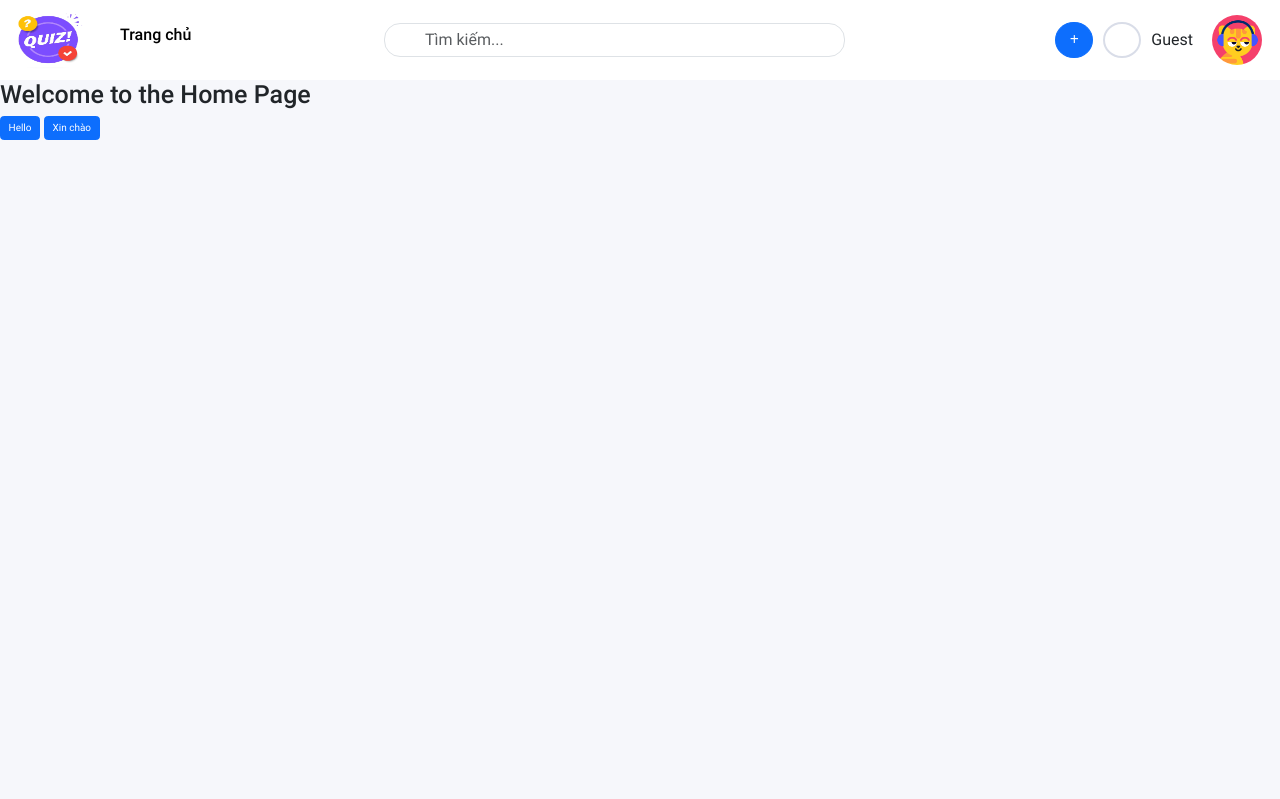
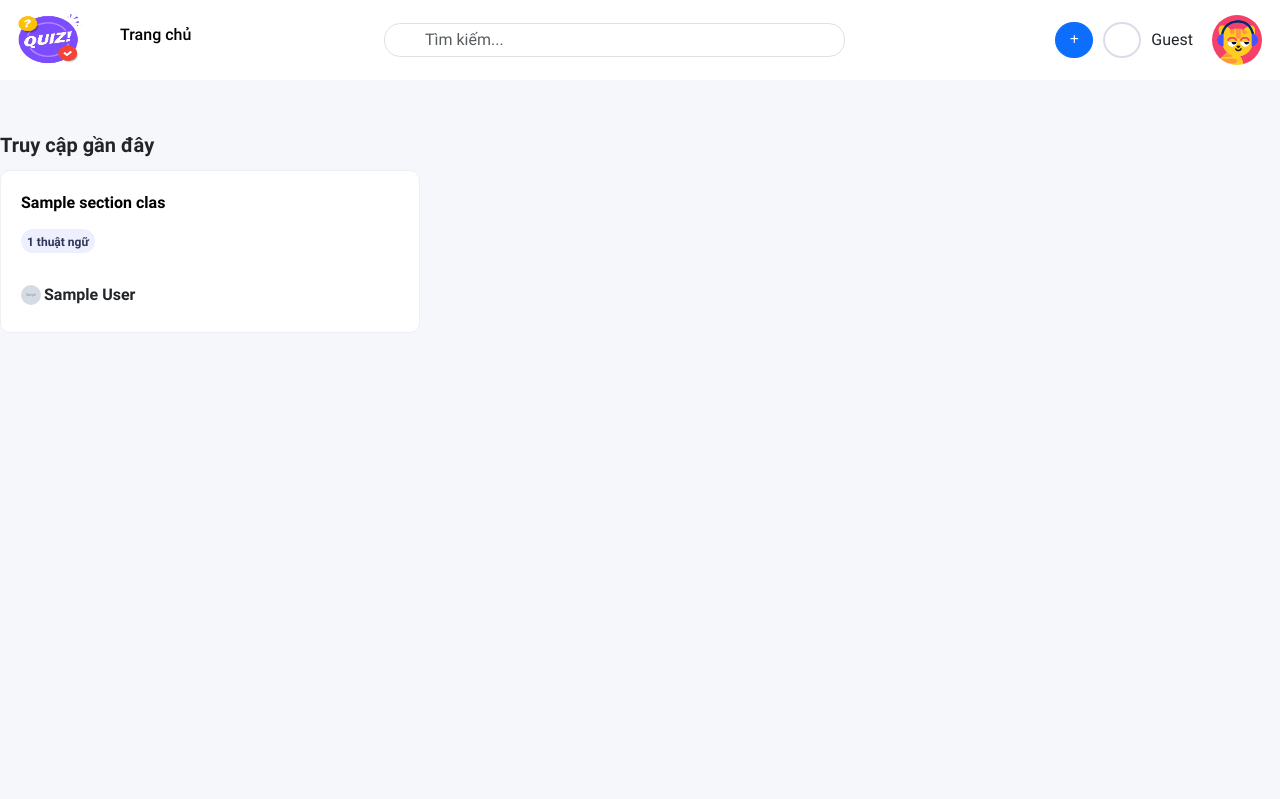
Before and after one commit to taiphanvan2k3/QuizMaker, a Flask app: template app/blueprints/home/templates/index.html in a window 1280 px wide. Run offline with Flask 3, Linux system fonts and the light colour scheme; the template is opened without the code that fills it: most values are stand-ins (such as "Sample title", 1, 10 or a date in 2020); some libraries are stand-ins or nearby versions; some web fonts are replaced.

Commit message:
feat: [QUIZ] Create feature viewing recent sections home page

```diff
--- a/app/blueprints/home/controller.py
+++ b/app/blueprints/home/controller.py
@@ -1,9 +1,11 @@
 from . import home_bp, env
 from . import model
 from ..utils.helpers import render_template_util
+from ..section_class.model import get_recent_section_classes
 
 @home_bp.route("/")
 def index():
+    recent_section_classes = get_recent_section_classes()
     return render_template_util(
-        env, "index.html", title="Home", active_menu="home"
+        env, "index.html", title="Home", active_menu="home", recent_section_classes=recent_section_classes
     )
--- a/app/blueprints/home/templates/index.html
+++ b/app/blueprints/home/templates/index.html
@@ -1,11 +1,27 @@
-{% extends '_layout.html' %}
-
-{% block css %}
-    <link rel="stylesheet" href="{{ url_for('static', filename='css/home/index.css') }}">
+{% extends '_layout.html' %} {% block css %}
+<link rel="stylesheet" href="{{ url_for('static', filename='css/home/index.css') }}" />
+{% endblock %} {% block content %}
+<div class="recent-block">
+    <span class="recent-title">Truy cập gần đây</span>
+    <div class="table-recent">
+        {% for section_class in recent_section_classes %}
+            <div class="set-preview-card" data-testid="set-preview-card">
+                <div class="set-preview-card-metadata">
+                    <div class="set-preview-card-header">
+                        <a class="section-name" href="{{url_for('section_class.section_class_detail', id=section_class.id)}}"><span>{{ section_class.name }}</span></a>
+                        <div class="term-block">
+                            <span class="term-number">{{ section_class.vocab_count }} thuật ngữ</span>
+                        </div>
+                    </div>
+                    <div class="set-preview-card-footer">
+                        <span class="d-inline-flex align-items-center">
+                            <img class="section-item__owner-avatar m-r-3" src="{{ section_class.picture }}" alt="" />
+                            <b class="section-item__created-by">{{ section_class.display_name }}</b>
+                        </span>
+                    </div>
+                </div>
+            </div>
+        {% endfor %}
+    </div>
+</div>
 {% endblock %}
-
-{% block content %}
-    <h1>Welcome to the Home Page</h1>
-    <button class="btn btn-primary">Hello</button>
-    <button class="btn btn-primary">Xin chào</button>
-{% endblock %}
--- a/app/blueprints/section_class/controller.py
+++ b/app/blueprints/section_class/controller.py
@@ -25,6 +25,7 @@ def index():
             title="Danh sách học phần",
             sections=model.get_all_section_classes(section_type),
             sectionType=section_type,
+            active_menu="section_class"
         )
     elif request.method == "POST":
         response_info = {}
@@ -61,6 +62,7 @@ def create_set():
                 env,
                 "create-edit.html",
                 title="Tạo học phần mới",
+                active_menu="section_class"
             )
         else:
             data = request.get_json()
@@ -140,6 +142,7 @@ def section_class_detail(id):
         "detail.html",
         title=f"Học phần: {section_class.name}",
         section_class=section_class,
+        active_menu="section_class"
     )
 
 
@@ -204,4 +207,5 @@ def section_class_exam(id):
         title=f"Học phần: {section_class.name}",
         title_exam=f"Kiểm tra từ vựng: {section_class.name}",
         quizs=quizs,
+        active_menu="section_class"
     )
--- /dev/null
+++ b/app/static/css/home/index.css
@@ -0,0 +1,62 @@
+.recent-block {
+    margin-left: auto;
+    margin-right: auto;
+    margin: 50px auto;
+    max-width: 130rem;
+}
+
+.recent-title {
+    color: var(--gray-800-gray-200);
+    font-weight: 600;
+    font-size: 2rem;
+}
+
+.table-recent {
+    margin-top: 10px;
+    width: 100%;
+    grid-gap: 1rem;
+    gap: 1rem;
+    display: grid;
+    grid-template-rows: 1fr;
+    grid-auto-flow: column;
+    grid-template-columns: repeat(3, minmax(0, 1fr));
+    overflow: inherit;
+    transition: opacity 0.3s ease-in-out;
+}
+
+.set-preview-card {
+    display: flex;
+    flex-direction: column;
+    height: 100%;
+    justify-content: space-between;
+    padding: 2rem;
+    border-radius: 1rem;
+    background-color: #fff;
+    border: .125rem solid #edeff4;
+}
+
+.section-item__owner-avatar {
+    border-radius: 50%;
+    height: 20px;
+    width: 20px;
+}
+
+.term-block {
+    margin-top: 14px;
+    margin-bottom: 30px;
+    padding: 0 .6rem;;
+    width: fit-content;
+    background-color: #edefff;
+    border-radius: 12.5rem;
+}
+
+.term-number {
+    padding: .125rem 0;
+    color: #2e3856;
+    font-weight: 600;
+    font-size: 1.2rem;
+}
+
+.section-name  {
+    font-weight: 600;
+}
```
Also changed, not shown: app/blueprints/section_class/model.py (+114 -7 lines), app/static/js/section_class/create-edit.js (+8 -8 lines).
